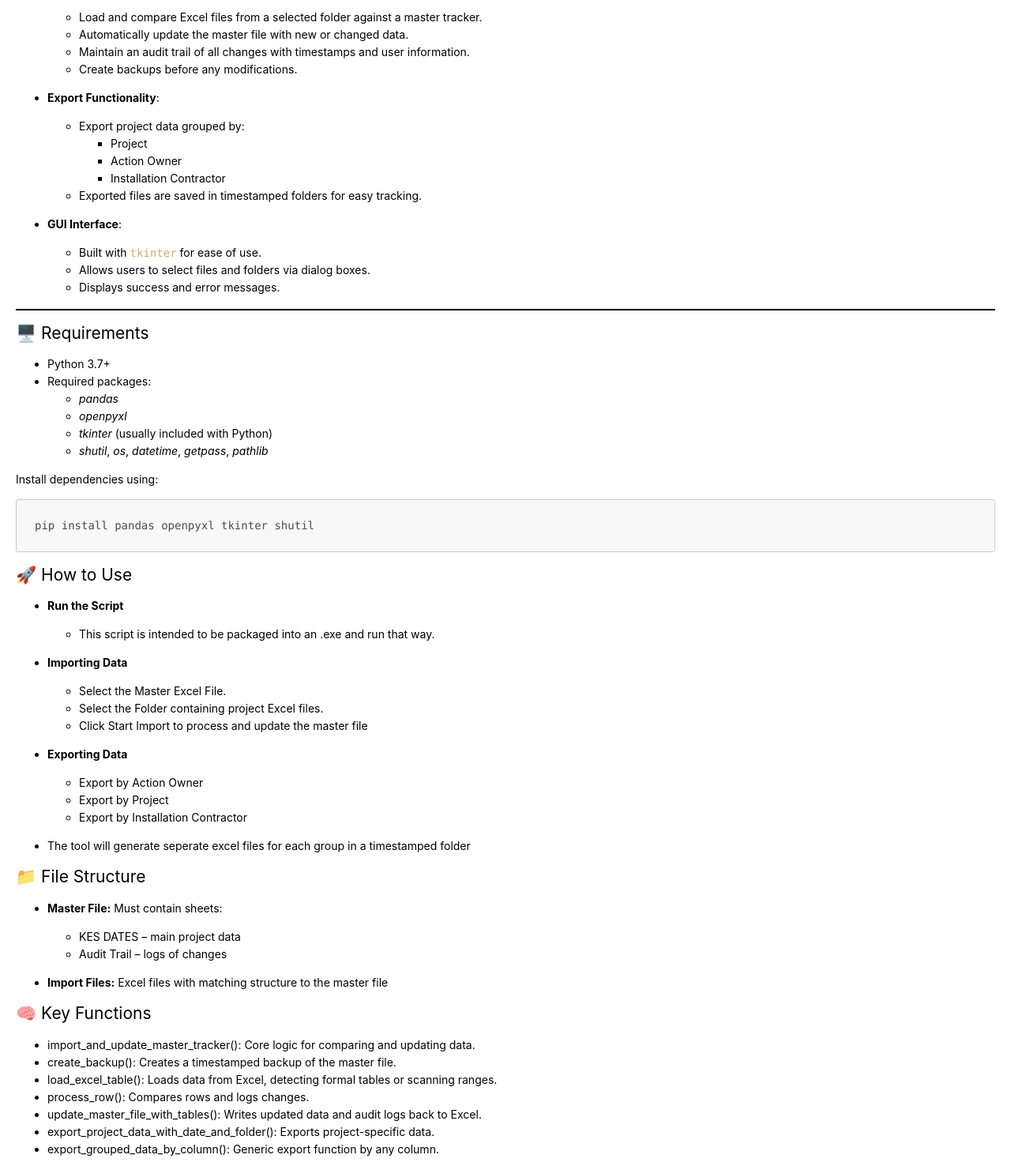
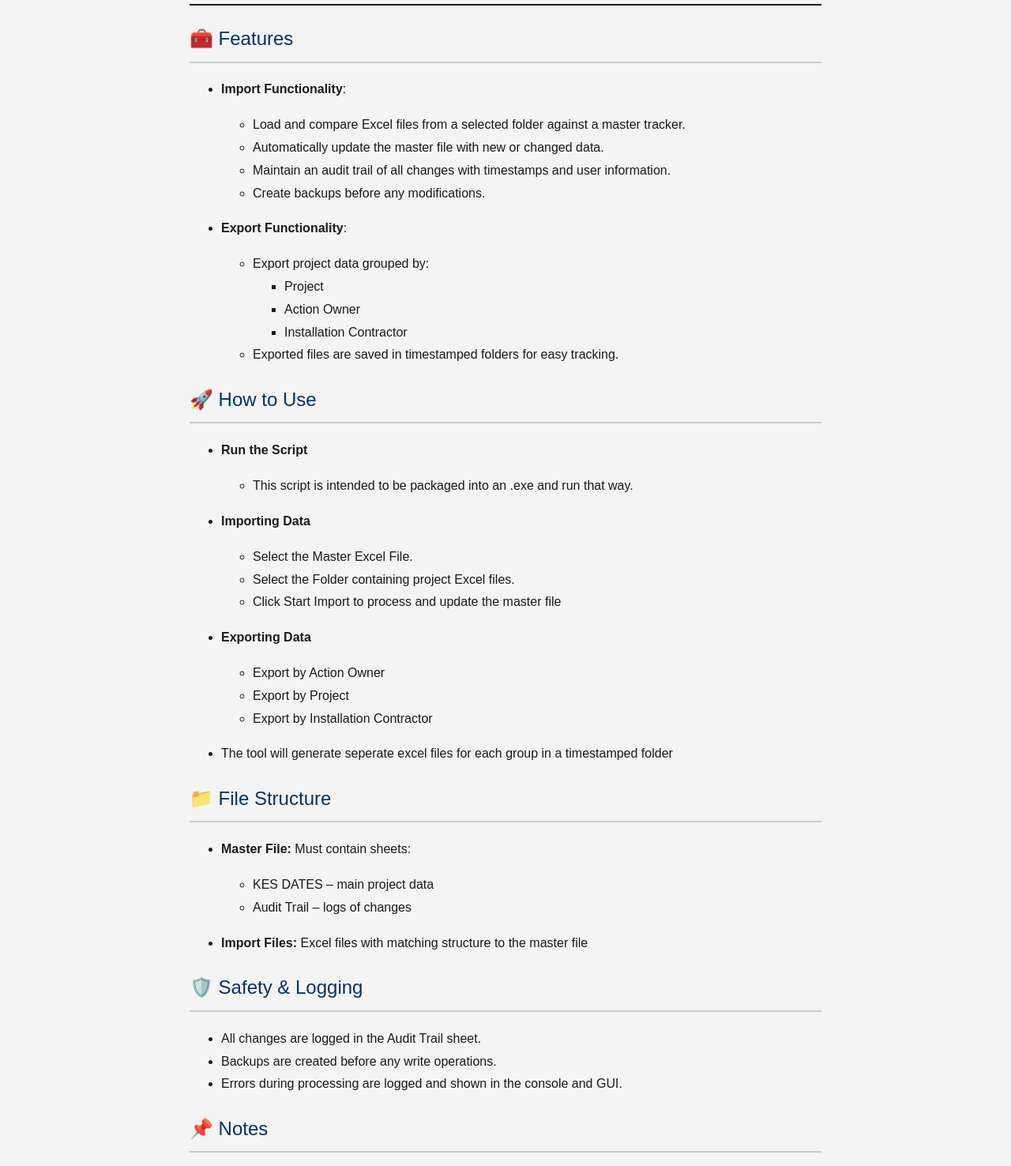
Before and after one commit to RyanJones9999/KES-Support-Guide, a plain HTML site: page index.html in a window 1280 px wide. Shown: the part 224-1700 px from the top of the page at 79% size. Drawn offline with Linux system fonts and the light colour scheme; a script that the page names is missing.

Commit message:
Update index.html

```diff
--- a/index.html
+++ b/index.html
@@ -1,9 +1,9 @@
 <!DOCTYPE html>
+
 <html>
 <head>
-<title>README.md</title>
-<meta http-equiv="Content-type" content="text/html;charset=UTF-8">
-
+<title>KES Update Script - User Guide.md</title>
+<meta content="text/html;charset=utf-8" http-equiv="Content-type"/>
 <style>
 /* https://github.com/microsoft/vscode/blob/master/extensions/markdown-language-features/media/markdown.css */
 /*---------------------------------------------------------------------------------------------
@@ -225,7 +225,6 @@ pre code {
 }
 
 </style>
-
 <style>
 /* Tomorrow Theme */
 /* http://jmblog.github.com/color-themes-for-google-code-highlightjs */
@@ -301,7 +300,6 @@ pre code {
 	font-weight: bold;
 }
 </style>
-
 <style>
 /*
  * Markdown PDF CSS
@@ -353,11 +351,30 @@ code {
 }
 
 </style>
-
 <script src="https://unpkg.com/mermaid/dist/mermaid.min.js"></script>
-</head>
+<style>
+body {
+    background-color: #f4f4f4;
+    color: #1a1a1a;
+    font-family: 'Arial', sans-serif;
+    line-height: 1.8;
+    font-size: 16px;
+    padding: 2em;
+    max-width: 800px;
+    margin: auto;
+}
+h1, h2, h3 {
+    color: #003366;
+    border-bottom: 2px solid #ccc;
+    padding-bottom: 0.3em;
+}
+a {
+    color: #0055aa;
+    text-decoration: underline;
+}
+</style></head>
 <body>
-  <script>
+<script>
     mermaid.initialize({
       startOnLoad: true,
       theme: document.body.classList.contains('vscode-dark') || document.body.classList.contains('vscode-high-contrast')
@@ -367,7 +384,7 @@ code {
   </script>
 <h1 id="%F0%9F%93%8A-tce---kes-excel-import--export-tool">📊 TCE - KES Excel Import &amp; Export Tool</h1>
 <p>This Python application provides a graphical interface for importing, updating, and exporting project data from Excel files. It is designed to streamline the management of project timelines and audit trails for the <strong>KES (Key Execution Schedule)</strong> system.</p>
-<hr>
+<hr/>
 <h2 id="%F0%9F%A7%B0-features">🧰 Features</h2>
 <ul>
 <li>
@@ -392,31 +409,7 @@ code {
 <li>Exported files are saved in timestamped folders for easy tracking.</li>
 </ul>
 </li>
-<li>
-<p><strong>GUI Interface</strong>:</p>
-<ul>
-<li>Built with <code>tkinter</code> for ease of use.</li>
-<li>Allows users to select files and folders via dialog boxes.</li>
-<li>Displays success and error messages.</li>
 </ul>
-</li>
-</ul>
-<hr>
-<h2 id="%F0%9F%96%A5%EF%B8%8F-requirements">🖥️ Requirements</h2>
-<ul>
-<li>Python 3.7+</li>
-<li>Required packages:
-<ul>
-<li><em>pandas</em></li>
-<li><em>openpyxl</em></li>
-<li><em>tkinter</em> (usually included with Python)</li>
-<li><em>shutil</em>, <em>os</em>, <em>datetime</em>, <em>getpass</em>, <em>pathlib</em></li>
-</ul>
-</li>
-</ul>
-<p>Install dependencies using:</p>
-<pre class="hljs"><code><div>pip install pandas openpyxl tkinter shutil
-</div></code></pre>
 <h2 id="%F0%9F%9A%80-how-to-use">🚀 How to Use</h2>
 <ul>
 <li>
@@ -458,16 +451,6 @@ code {
 <p><strong>Import Files:</strong> Excel files with matching structure to the master file</p>
 </li>
 </ul>
-<h2 id="%F0%9F%A7%A0-key-functions">🧠 Key Functions</h2>
-<ul>
-<li>import_and_update_master_tracker(): Core logic for comparing and updating data.</li>
-<li>create_backup(): Creates a timestamped backup of the master file.</li>
-<li>load_excel_table(): Loads data from Excel, detecting formal tables or scanning ranges.</li>
-<li>process_row(): Compares rows and logs changes.</li>
-<li>update_master_file_with_tables(): Writes updated data and audit logs back to Excel.</li>
-<li>export_project_data_with_date_and_folder(): Exports project-specific data.</li>
-<li>export_grouped_data_by_column(): Generic export function by any column.</li>
-</ul>
 <h2 id="%F0%9F%9B%A1%EF%B8%8F-safety--logging">🛡️ Safety &amp; Logging</h2>
 <ul>
 <li>All changes are logged in the Audit Trail sheet.</li>
@@ -480,23 +463,22 @@ code {
 <li>The tool assumes consistent column names across all files.</li>
 <li>Designed for internal use in project tracking environments.</li>
 </ul>
-<hr>
+<hr/>
 <h2 id="%F0%9F%86%98-support--issues">🆘 Support &amp; Issues</h2>
 <p>If you encounter any issues, bugs, or have suggestions for improvements, please reach out via one of the following methods:</p>
 <ul>
-<li>📧 <strong>Developer Email</strong>: This can be found in the app click the <em>Copy Developer Email</em> button, paste into outlook and send me an email.</li>
-<li>🛠️ <strong>Issue Tracker</strong>: For the moment all issues can be communicated via email or teams. Details on what should be included are below.
-When reporting an issue, please include:
+<li>📧 <strong>Email</strong>: ryan.jones3@macegroup.com</li>
+<li>🛠️ <strong>Issue Tracker</strong>: I will build a form for this to help keep track of any issues, and to make it more simple to report.</li>
+<li>📂 <strong>Logs &amp; Backups</strong>: Check the <em>backups/</em> folder for recovery files in case of unexpected behavior, logs for reporting issues and/ or debugging can be found in the "Logs" folder.</li>
+</ul>
+<p>When reporting an issue, please include:</p>
 <ul>
 <li>A brief description of the problem</li>
 <li>Steps to reproduce the issue</li>
 <li>Any error messages shown</li>
 <li>Screenshots (if applicable)</li>
-</ul>
-</li>
-<li>📂 <strong>Logs &amp; Backups</strong>: Check the <em>backups/</em> folder for recovery files in case of unexpected behavior, logs for reporting issues and/ or debugging can be found in the &quot;Logs&quot; folder.</li>
+<li>The version of Python and operating system you're using</li>
 </ul>
 <p>Thank you for helping improve this tool!</p>
-
 </body>
 </html>
```
